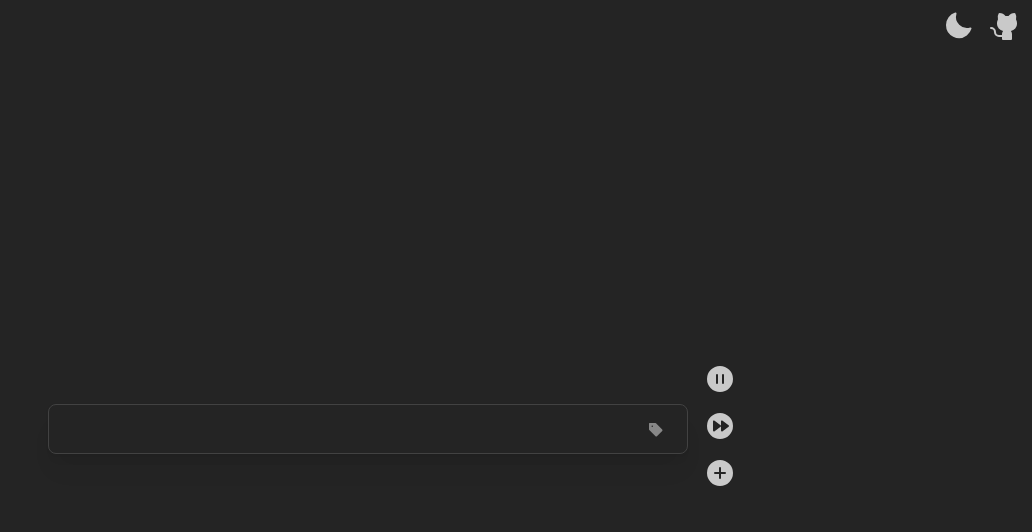
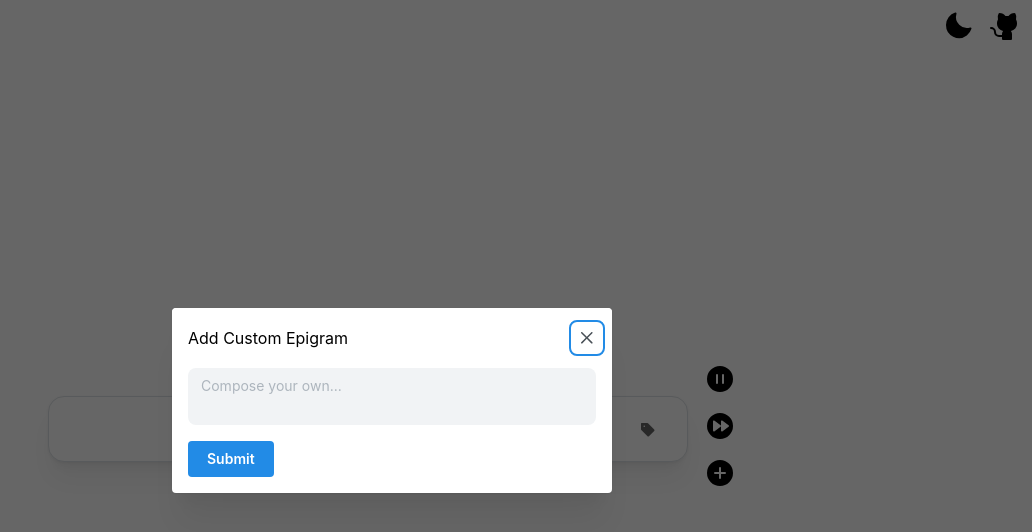
Before and after one commit to damienallen/fortunate, a React (Vite) app in the folder app/: page / in a window 1280 px wide. Both pictures are taken after a click on the link 968 px from the left and 476 px from the top of the page. Shown: the top 532 px of the page, without its empty margins (248-1280 px from the left). Built offline with nearby package versions, Linux system fonts and the light colour scheme; no server answers.

Commit message:
Add epigram modal

```diff
--- /dev/null
+++ b/app/src/components/AddModal.tsx
@@ -0,0 +1,32 @@
+import { Button, Modal, Textarea } from '@mantine/core'
+
+interface AddModalProps {
+    open: boolean
+    close: CallableFunction
+}
+
+export const AddModal = (props: AddModalProps) => {
+    console.log(props)
+    return (
+        <>
+            <Modal
+                opened={props.open}
+                onClose={() => props.close()}
+                title="Add Custom Epigram"
+                centered
+            >
+                <Textarea
+                    autosize
+                    minRows={2}
+                    maxRows={12}
+                    variant="filled"
+                    radius="md"
+                    placeholder="Compose your own..."
+                />
+                <Button style={{ marginTop: 16 }} variant="filled">
+                    Submit
+                </Button>
+            </Modal>
+        </>
+    )
+}
--- a/app/src/components/App.tsx
+++ b/app/src/components/App.tsx
@@ -1,15 +1,20 @@
 import '@mantine/core/styles.css'
-import { Epigram } from './Epigram'
+import { EpigramWidget } from './EpigramWidget'
 import { Header } from './Header'
 import { createTheme, MantineProvider } from '@mantine/core'
+import { useState } from 'react'
+import { AddModal } from './AddModal'
 
 const theme = createTheme({
-    /** Your theme override here */
+    /** Theme override here */
 })
 
 export const App = () => {
+    const [modalOpen, setModalOpen] = useState(false)
+
     return (
-        <MantineProvider theme={theme} defaultColorScheme="dark">
+        <MantineProvider theme={theme} defaultColorScheme="auto">
+            <AddModal open={modalOpen} close={() => setModalOpen(false)} />
             <div
                 style={{
                     margin: 0,
@@ -22,7 +27,7 @@ export const App = () => {
                 }}
             >
                 <Header />
-                <Epigram />
+                <EpigramWidget setModalOpen={setModalOpen} />
             </div>
         </MantineProvider>
     )
--- a/app/src/components/Epigram.tsx
+++ /dev/null
@@ -1,92 +0,0 @@
-import { useEffect, useState } from 'react'
-
-import { FastForwardCircle } from '@phosphor-icons/react/FastForwardCircle'
-import { PauseCircle, PlusCircle, Tag } from '@phosphor-icons/react'
-import { Paper } from '@mantine/core'
-
-interface Epigram {
-    category: string
-    text: string
-}
-
-const fetchEpigram = async () => {
-    const response = await fetch('http://localhost:8000/epigram/random')
-    const epigram = await response.json()
-    return epigram as Epigram
-}
-
-const hashCode = (text: string) =>
-    text
-        .split('')
-        .reduce((prevHash, currVal) => ((prevHash << 5) - prevHash + currVal.charCodeAt(0)) | 0, 0)
-
-export const Epigram = () => {
-    const [category, setCategory] = useState<string>('')
-    const [epigram, setEpigram] = useState<string>('')
-
-    const randomize = () => {
-        fetchEpigram().then((epigram) => {
-            setCategory(epigram.category)
-            setEpigram(epigram.text)
-            console.debug(epigram.text)
-        })
-    }
-
-    useEffect(() => randomize(), [])
-
-    return (
-        <div
-            style={{
-                flex: '1 1 100vh',
-                display: 'flex',
-                flexDirection: 'row',
-                alignItems: 'center',
-                justifyContent: 'center',
-                gap: 16,
-            }}
-        >
-            <Paper
-                style={{ maxWidth: 640, width: '100vw', padding: '0 24px' }}
-                shadow="md"
-                radius="md"
-                withBorder
-            >
-                <div>
-                    {epigram.split('\n').map((str) => (
-                        <p key={hashCode(str)}>{str}</p>
-                    ))}
-                </div>
-                <div
-                    style={{
-                        display: 'flex',
-                        alignItems: 'center',
-                        justifyContent: 'flex-end',
-                        opacity: 0.6,
-                        paddingBottom: 16,
-                        gap: 8,
-                    }}
-                >
-                    {category} <Tag weight="fill" />
-                </div>
-            </Paper>
-
-            <div
-                style={{
-                    display: 'flex',
-                    flexDirection: 'column',
-                    gap: 8,
-                }}
-            >
-                <a onClick={randomize}>
-                    <PauseCircle size={32} weight="fill" />
-                </a>
-                <a onClick={randomize}>
-                    <FastForwardCircle size={32} weight="fill" />
-                </a>
-                <a onClick={randomize}>
-                    <PlusCircle size={32} weight="fill" />
-                </a>
-            </div>
-        </div>
-    )
-}
--- /dev/null
+++ b/app/src/components/EpigramWidget.tsx
@@ -0,0 +1,98 @@
+import { useEffect, useState } from 'react'
+
+import { FastForwardCircle } from '@phosphor-icons/react/FastForwardCircle'
+import { PauseCircle, PlusCircle, Tag } from '@phosphor-icons/react'
+import { Paper } from '@mantine/core'
+
+interface Epigram {
+    category: string
+    text: string
+}
+
+interface EpigramWidgetProps {
+    setModalOpen: CallableFunction
+}
+
+export const EpigramWidget = (props: EpigramWidgetProps) => {
+    const [category, setCategory] = useState<string>('')
+    const [epigram, setEpigram] = useState<string>('')
+
+    const randomize = () => {
+        fetchEpigram().then((epigram) => {
+            setCategory(epigram.category)
+            setEpigram(epigram.text)
+            console.debug(epigram.text)
+        })
+    }
+
+    useEffect(() => randomize(), [])
+
+    return (
+        <>
+            <div
+                style={{
+                    flex: '1 1 100vh',
+                    display: 'flex',
+                    flexDirection: 'row',
+                    alignItems: 'center',
+                    justifyContent: 'center',
+                    gap: 16,
+                }}
+            >
+                <Paper
+                    style={{ maxWidth: 640, width: '100vw', padding: '8px 32px' }}
+                    shadow="md"
+                    radius="lg"
+                    withBorder
+                >
+                    <div>
+                        {epigram.split('\n').map((str) => (
+                            <p key={hash(str)}>{str}</p>
+                        ))}
+                    </div>
+                    <div
+                        style={{
+                            display: 'flex',
+                            alignItems: 'center',
+                            justifyContent: 'flex-end',
+                            opacity: 0.6,
+                            paddingBottom: 16,
+                            gap: 8,
+                        }}
+                    >
+                        {category} <Tag weight="fill" />
+                    </div>
+                </Paper>
+
+                <div
+                    style={{
+                        display: 'flex',
+                        flexDirection: 'column',
+                        gap: 8,
+                    }}
+                >
+                    <a onClick={randomize}>
+                        <PauseCircle size={32} weight="fill" />
+                    </a>
+                    <a onClick={randomize}>
+                        <FastForwardCircle size={32} weight="fill" />
+                    </a>
+                    <a onClick={() => props.setModalOpen(true)}>
+                        <PlusCircle size={32} weight="fill" />
+                    </a>
+                </div>
+            </div>
+        </>
+    )
+}
+
+const fetchEpigram = async () => {
+    const response = await fetch('http://localhost:8000/epigram/random')
+    const epigram = await response.json()
+    return epigram as Epigram
+}
+
+const hash = (text: string) =>
+    text
+        .split('')
+        .reduce((prevHash, currVal) => ((prevHash << 5) - prevHash + currVal.charCodeAt(0)) | 0, 0)
--- a/app/src/index.css
+++ b/app/src/index.css
@@ -10,8 +10,6 @@
 
 body {
   margin: 0;
-  display: flex;
-  place-items: center;
   min-height: 100vh;
 }
 
```
